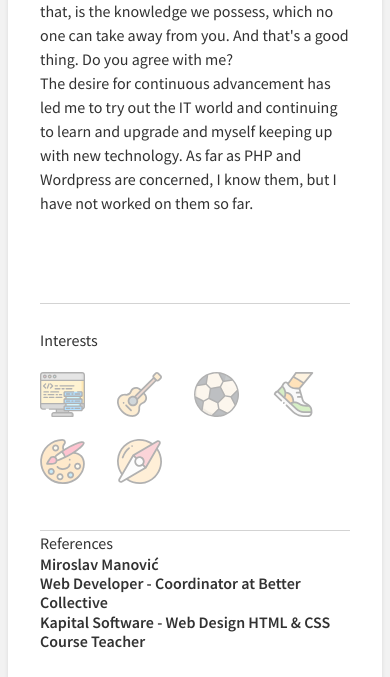
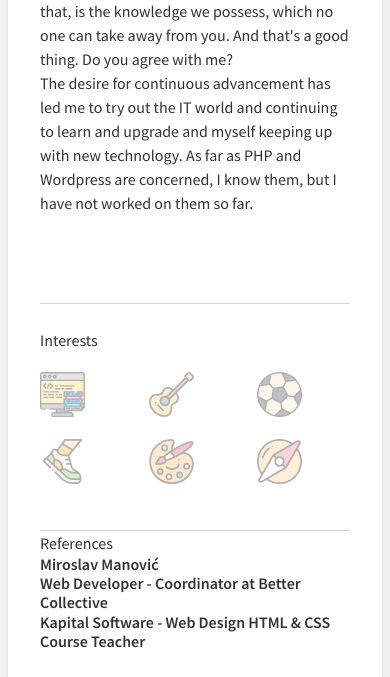
Before and after one commit to stefanjorjevic/Stefan-s-Resume, a plain HTML site: page index.html in a window 390 px wide. Shown: the part 2830-3507 px from the top of the page. Drawn offline with Linux system fonts and the light colour scheme; a script that the page names is missing.

Commit message:
Update main.css

```diff
--- a/main.css
+++ b/main.css
@@ -350,9 +350,11 @@ link-item, img {
       grid-template-columns: 1fr 1fr;
     }
 
-    .interests-container {
+   .interests-container {
       flex-wrap: wrap;
-      justify-content: flex-start;
+      display: grid;
+      grid-template-columns: 30% 30% 30%;
+      grid-column-gap: 1m;
     }
 
     .interests-container img {
```
